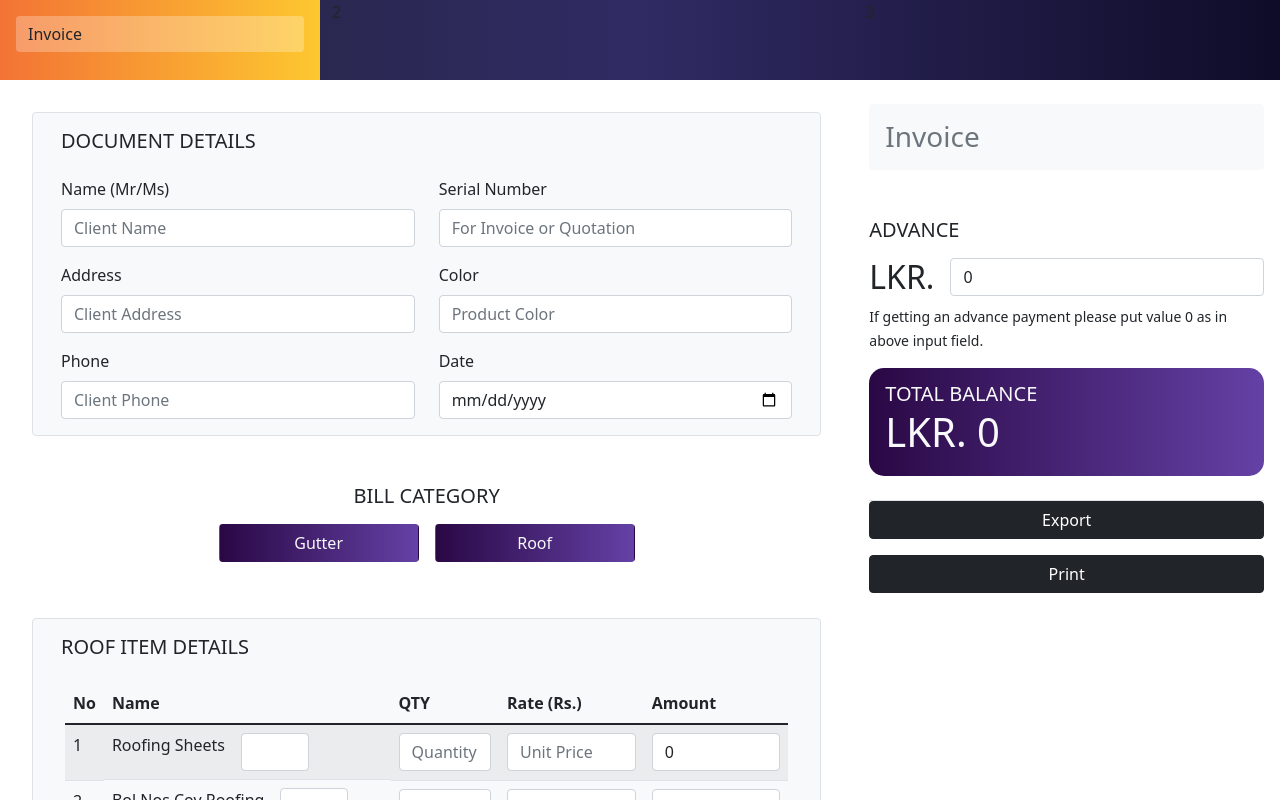
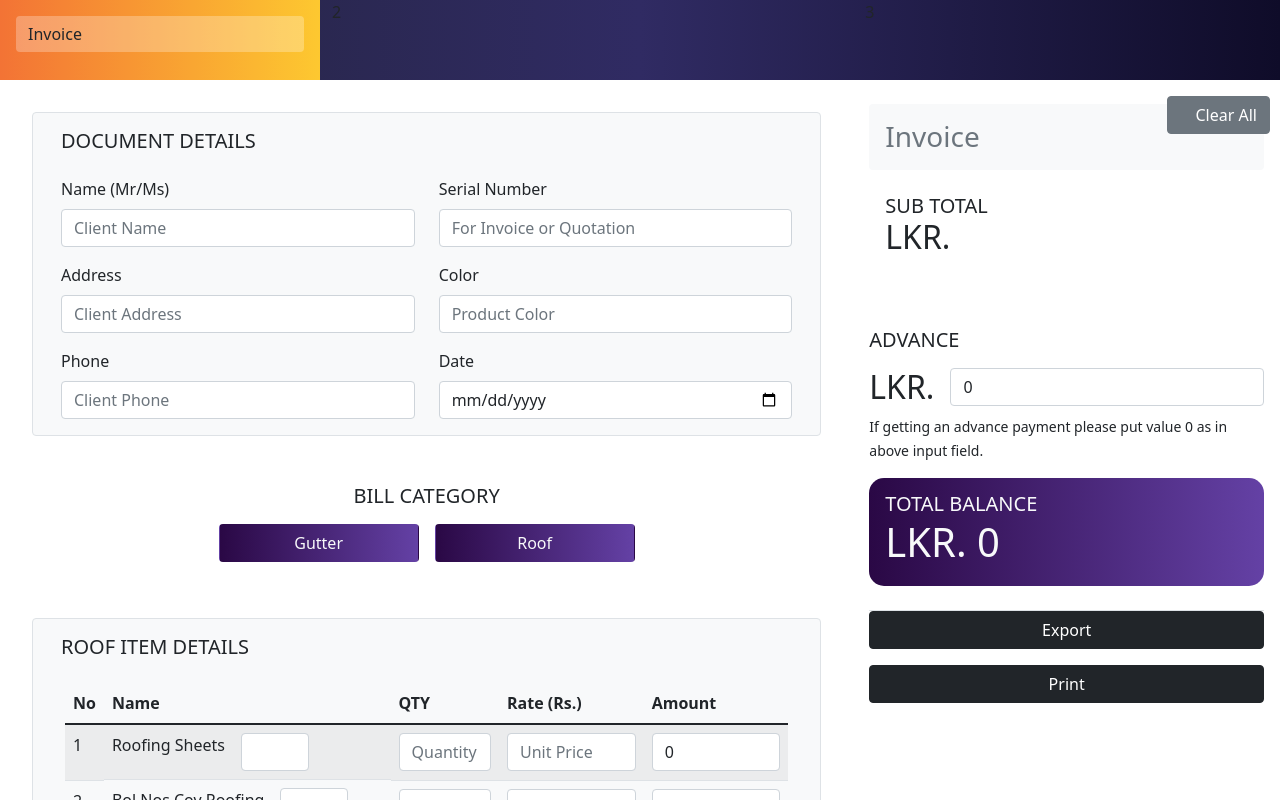
Before and after one commit to dinethpiyumantha/metarn_engineering_invoice_system, a React (Create React App) app: page / in a window 1280 px wide. Shown: the top 800 px of the page. Built offline with nearby package versions, Linux system fonts and the light colour scheme.

Commit message:
not shur but work

```diff
--- a/src/views/Container.js
+++ b/src/views/Container.js
@@ -58,6 +58,7 @@ class Container extends React.Component {
 
 
 
+
     handleChange = (e, i) => {
         console.log(e)
         const { category } = this.state;
@@ -70,10 +71,11 @@ class Container extends React.Component {
                 this.setState({
                     roofInvoice: [
                         ...this.state.roofInvoice.slice(0,i),
-                        Object.assign({}, this.state.roofInvoice[i], {[e.target.name] : e.target.value,'amount' :(this.state.roofInvoice[i].qty*this.state.roofInvoice[i].qty)}),
+                        Object.assign({}, this.state.roofInvoice[i], {[e.target.name] : e.target.value}),
                         ...this.state.roofInvoice.slice(i+1)
                     ]
                 });
+
             } else {
                 this.setState({
                     gutterInvoice: [
@@ -160,7 +162,7 @@ class Container extends React.Component {
                                                     <td className={item.add ? 'd-flex' : ''}>{item.name} { item.add && <input type="text" className="form-control ms-3 w-25" name="name" onChange={(e) => {this.handleChange(e, i)}} />}</td>
                                                     <td style={{width: '15%'}} ><input type="text" className="form-control" placeholder="Quantity" name="qty" onChange={(e) => {this.handleChange(e, i)}} /></td>
                                                     <td style={{width: '20%'}} ><input type="text" className="form-control" placeholder="Unit Price" name="rate"  onChange={(e) => {this.handleChange(e, i)}} /></td>
-                                                    <td style={{width: '20%'}} ><input type="text" className="form-control" placeholder="Amount" name="amount" value={item.qty*item.rate} /></td>
+                                                    <td style={{width: '20%'}} ><input type="text" className="form-control" placeholder="Amount" name="amount" value={item.qty*item.rate} onClick={(e) => {this.handleChange(e, i)}}/></td>
                                                 </tr>
                                             )
                                         })
@@ -188,6 +190,15 @@ class Container extends React.Component {
 
                     {/* Bill Type */}
                     <h3 className="p-3 my-2 text-secondary bg-light rounded">Invoice</h3>
+
+                    <button type="button" className="btn btn-secondary"  style={{position: 'absolute', right: '10px', top: '12%'}}>
+                    <i className="fa fa-refresh me-3" />
+                    Clear All
+                    </button>
+                    <div className="text-dark p-3 my-2">
+                    <h5 className="m-0">SUB TOTAL</h5>
+                    <h2>LKR.</h2>
+                    </div>
 
                     {/* Advance Input */}
                     <h5 className="mt-5">ADVANCE</h5>
```
